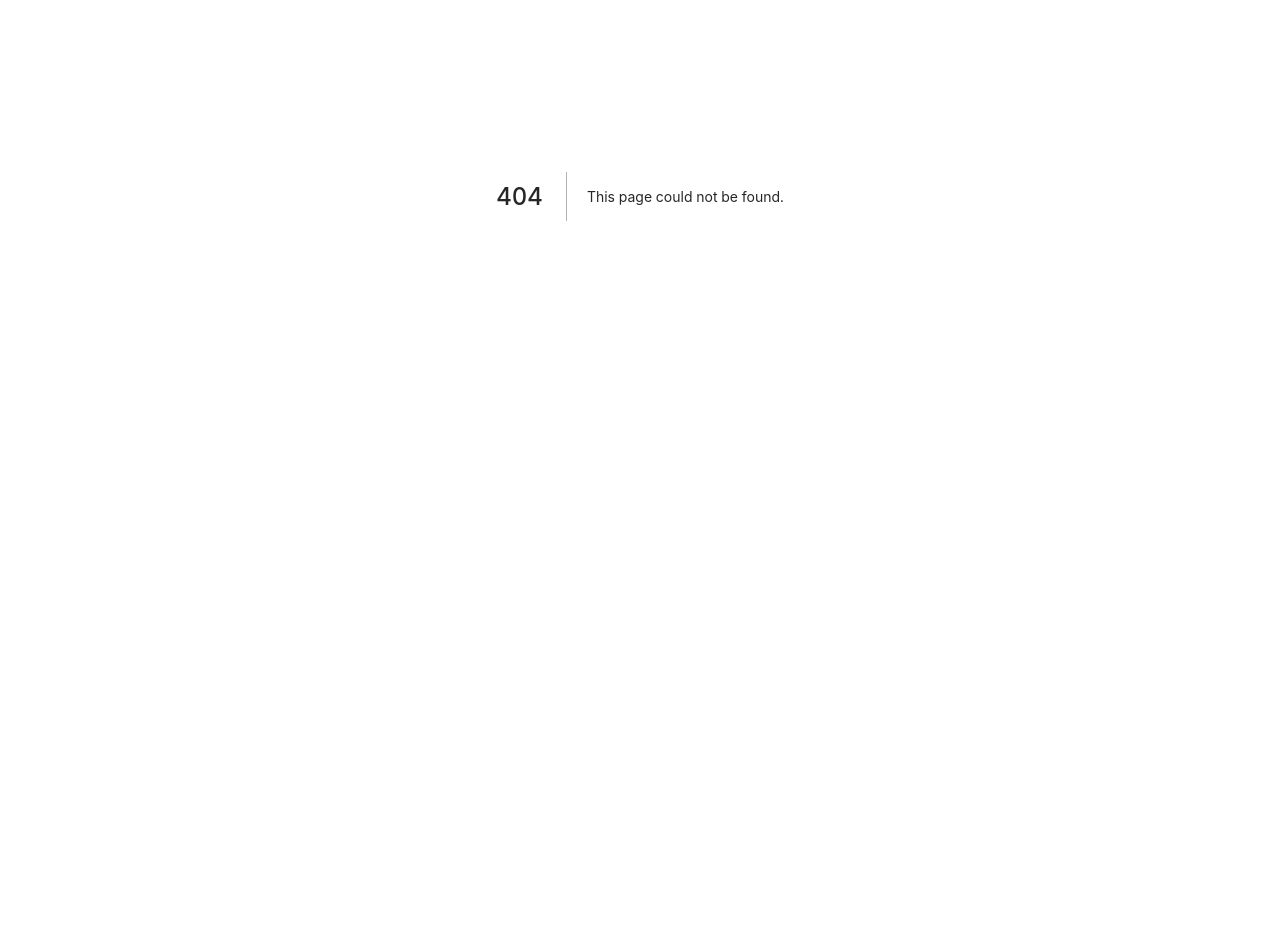
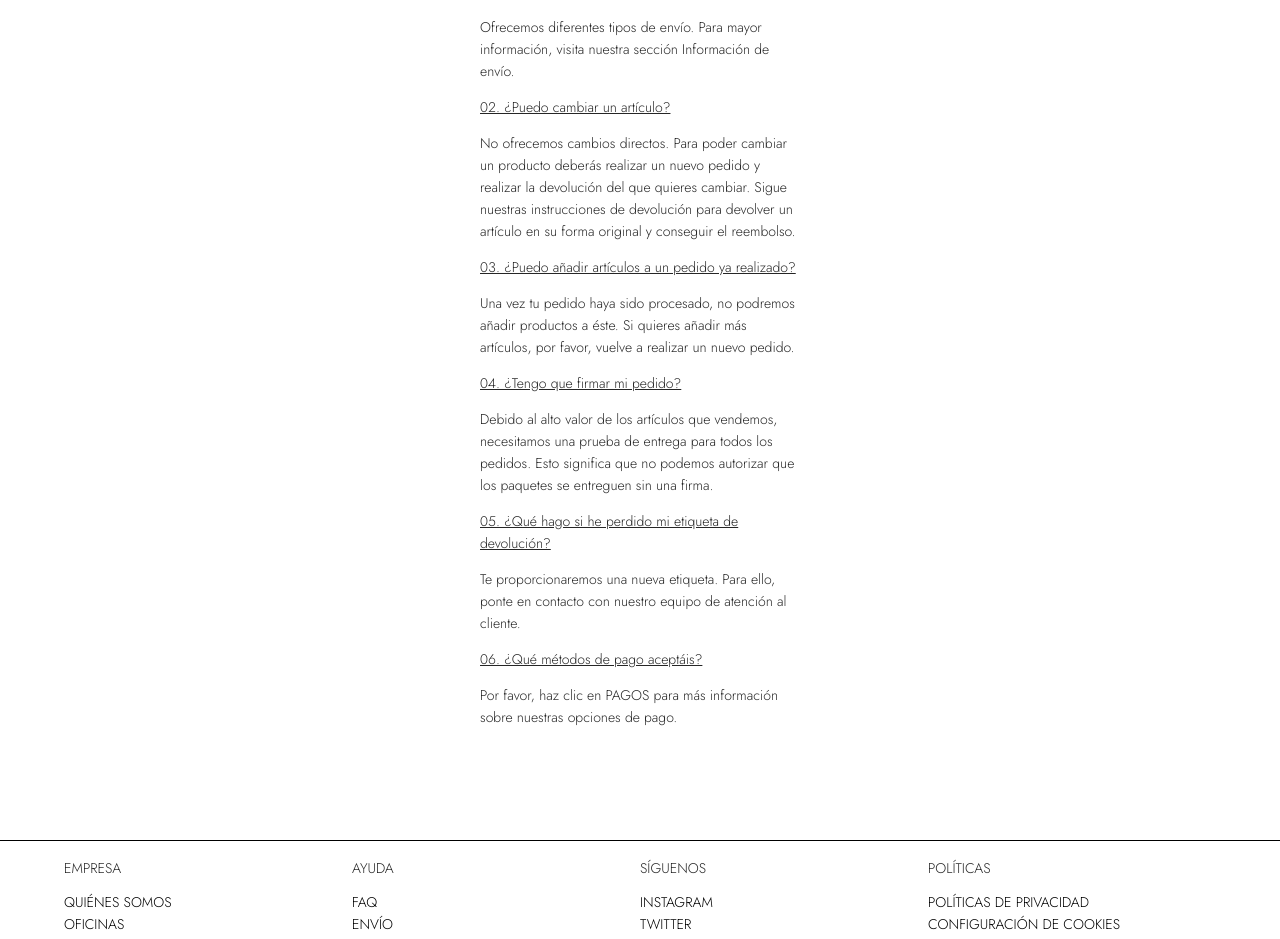
Before and after one commit to albaprate/DAW2PROY, a Next.js app: page /questions in a window 1280 px wide. Before the commit this address had no page. Shown: the part 204-1143 px from the top of the page. Before the commit the page ends 800 px from the top, so only its background shows below. Built offline with nearby package versions, Linux system fonts and the light colour scheme; a web font is replaced by a local one.

Commit message:
payment, offices, questions, workwithus pages

```diff
--- a/next.config.js
+++ b/next.config.js
@@ -15,6 +15,6 @@ module.exports = withBundleAnalyzer({
   // You can remove `basePath` if you don't need it.
   reactStrictMode: true,
   images: {
-    domains: ['mcprod.jacquemus.com', 'static.zara.net'],
+    domains: ['mcprod.jacquemus.com', 'static.zara.net','pngimg.com', 'cdn.iconscout.com','i.pinimg.com', 'res.cloudinary.com'],
   },
 });
--- a/src/components/Footer.tsx
+++ b/src/components/Footer.tsx
@@ -20,7 +20,7 @@ export const Footer = () => {
               },
               {
                 name: 'trabaja con nosotros',
-                url: 'workWithUs',
+                url: '/workWithUs',
               },
             ]}
           />
@@ -41,20 +41,7 @@ export const Footer = () => {
               },
             ]}
           />
-          <FooterSection
-            title="políticas"
-            items={[
-              {
-                name: 'políticas de privacidad',
-                url: '#',
-              },
-              {
-                name: 'configuración de cookies',
-                url: '#',
-              },
-            ]}
-          />
-          <FooterSection
+           <FooterSection
             title="síguenos"
             items={[
               {
@@ -75,6 +62,20 @@ export const Footer = () => {
               },
             ]}
           />
+          <FooterSection
+            title="políticas"
+            items={[
+              {
+                name: 'políticas de privacidad',
+                url: '#',
+              },
+              {
+                name: 'configuración de cookies',
+                url: '#',
+              },
+            ]}
+          />
+
         </div>
       </div>
     </footer>
--- /dev/null
+++ b/src/components/payMethodCard.tsx
@@ -0,0 +1,27 @@
+import React from 'react';
+
+interface IPayMethodCard {
+    key: number;
+    name: string;
+    image: string;
+  }
+const PayMethodCard = (props: IPayMethodCard) => {
+  return (
+    <>
+    <div className="h-auto">
+
+      <div className=" p-0 text-xs">
+          <img src={props.image} alt="" />
+        <div className="">
+          <h3 className="mb-1 mr-3 text-gray-900">
+            {props.name}
+          </h3>
+
+        </div>
+      </div>
+    </div>
+  </>
+  );
+}
+
+export default PayMethodCard;
--- a/src/contexts/MainContexts.ts
+++ b/src/contexts/MainContexts.ts
@@ -1,10 +1,11 @@
 import React from 'react';
 
-import { ICartProduct, IProduct } from '@/types';
+import { ICartProduct, IProduct , IPayment} from '@/types';
 
 interface IMainContext {
   products: IProduct[];
   cart: ICartProduct[];
+  payMethods: IPayment[];
   addProductToCart: (product: ICartProduct) => void;
   updateProductCartAmount: (productKey: number, newAmount: number) => void;
   removeProductCart: (key: number) => void;
@@ -13,6 +14,7 @@ interface IMainContext {
 export const MainContext = React.createContext<IMainContext>({
   products: [],
   cart: [],
+  payMethods: [],
   addProductToCart: () => {},
   updateProductCartAmount: () => {},
   removeProductCart: () => {},
--- /dev/null
+++ b/src/data/payMethods.ts
@@ -0,0 +1,29 @@
+import { IPayment } from '@/types';
+
+export const PayMethodsData: IPayment[] = [
+    {
+        key: 1,
+        name: "visa",
+        image: "http://pngimg.com/uploads/visa/visa_PNG10.png"
+    },
+    {
+        key: 2,
+        name: "mastercard",
+        image: "http://pngimg.com/uploads/mastercard/mastercard_PNG4.png"
+    },
+    {
+        key: 3,
+        name: "paypal",
+        image: "https://cdn.iconscout.com/icon/free/png-256/paypal-3628972-3030197.png"
+    },
+    {
+        key: 4,
+        name: "apple pay",
+        image: "https://i.pinimg.com/600x315/4c/6a/49/4c6a49a881eb3543e6a2299043702ae4.jpg"
+    },
+    {
+        key: 5,
+        name: "bizum",
+        image: "https://res.cloudinary.com/crunchbase-production/image/upload/c_lpad,h_256,w_256,f_auto,q_auto:eco,dpr_1/qnnaxiwx9zzocvbf5fvk"
+    },
+];
--- a/src/pages/_app.tsx
+++ b/src/pages/_app.tsx
@@ -6,7 +6,9 @@ import { MainContext } from '@/contexts/MainContexts';
 import '../styles/global.css';
 import 'antd/dist/antd.css';
 import { ProductsData } from '@/data/products';
+import { PayMethodsData } from '@/data/payMethods';
 import { ICartProduct } from '@/types';
+
 
 const MyApp = ({ Component, pageProps }: AppProps) => {
   const [cart, setCart] = useState<ICartProduct[]>([]);
@@ -62,6 +64,7 @@ const MyApp = ({ Component, pageProps }: AppProps) => {
       value={{
         products: ProductsData,
         cart,
+        payMethods: PayMethodsData,
         addProductToCart,
         removeProductCart,
         updateProductCartAmount,
--- /dev/null
+++ b/src/pages/offices.tsx
@@ -0,0 +1,20 @@
+import React from 'react';
+import Layout from '@/templates/Layout';
+
+const offices = () => {
+  return (
+    <Layout>
+          <div className='w-1/4 m-auto mb-8'>
+            <p className='text-xl uppercase'>oficinas</p>
+            <p className='underline'>España - Vinaròs</p>
+            <p className='mb-0'>c/ maria auxiliadora 25</p>
+            <p className='mb-0'>12500 Vinaròs</p>
+            <p className='mb-0'>Tel. +34 633 453 596</p>
+            <p className='mb-0'>Fax 49 40 30963340</p>
+            <p>Filial</p>
+          </div>
+    </Layout>
+  );
+}
+
+export default offices;
--- a/src/pages/payment.tsx
+++ b/src/pages/payment.tsx
@@ -1,17 +1,42 @@
 import React, { useContext } from 'react';
 import Layout from '@/templates/Layout';
-import { ProductCard } from '@/components/productCard';
+import PayMethodCard from '@/components/payMethodCard';
 import { MainContext } from '@/contexts/MainContexts';
+
 
 const payment = () => {
     const values = useContext(MainContext);
   return (
     <Layout>
-         <p>diseñador 1</p>
-      <div className="my-16 grid grid-cols-4 gap-4 xl:grid-cols-4 lg:grid-cols-3 sm:grid-cols-1">
-        {values.products.map((product) => {
+        <div className='w-1/4 m-auto mb-8'>
+        <p className='text-xl uppercase'>MÉTODOS DE PAGO</p>
+            <div className=" w-1/4  lg:w-2/4  xl:w-3/4 mb-8 grid grid-cols-2 gap-4 xl:grid-cols-4 lg:grid-cols-3 sm:grid-cols-1">
+                {values.payMethods.map((payMethod) => {
                 return (
-            <div key={product.key}>
+                    <div key={payMethod.key} className="">
+
+                        <PayMethodCard
+                            key={payMethod.key}
+                            name={payMethod.name}
+                            image={payMethod.image}
+                        />
+
+                    </div>
+                );
+                })}
+            </div>
+            <p className='text-xl uppercase mt-4'>MOMENTO DEL COBRO</p>
+            <p>Tu compra se cobrará en el momento en el que se envíe tu pedido.</p>
+            <p>Si has pagado con Paypal o con Tarjeta Regalo, el cobro se realizará justo al finalizar la compra.</p>
+            <p>Algunas entidades bancarias pueden mostrar una pre-autorización y un cargo real posterior. Este importe se desbloqueará de forma automática. Si no fuera así, te recomendamos que te pongas en contacto con tu entidad bancaria para que agilicen el desbloqueo de la pre-autorización.</p>
+
+        </div>
+    </Layout>
+  );
+}
+/* {values.products.map((product) => {
+    return (
+      <Link key={product.key} href={`/products/${product.key}`} passHref>
         <a>
           <ProductCard
             key={product.key}
@@ -21,12 +46,7 @@ const payment = () => {
             price={`${product.price}€`}
           />
         </a>
-            </div>
+      </Link>
     );
-        })}
-      </div>
-    </Layout>
-  );
-}
-
+  })} */
 export default payment;
--- /dev/null
+++ b/src/pages/questions.tsx
@@ -0,0 +1,26 @@
+import React from 'react';
+import Layout from '@/templates/Layout';
+const Questions = () => {
+  return (
+        <Layout>
+            <div className='w-1/4 m-auto mb-8'>
+            <p className='text-xl uppercase'>preguntas frecuentes</p>
+                <p className='underline'>
+                01. ¿Cuánto tarda en llegar mi pedido y cuánto cuesta el envío?</p>
+                <p>Ofrecemos diferentes tipos de envío. Para mayor información, visita nuestra sección Información de envío.</p>
+                <p className='underline'>02. ¿Puedo cambiar un artículo?</p>
+                <p>No ofrecemos cambios directos. Para poder cambiar un producto deberás realizar un nuevo pedido y realizar la devolución del que quieres cambiar. Sigue nuestras instrucciones de devolución para devolver un artículo en su forma original y conseguir el reembolso.</p>
+                <p className='underline'>03. ¿Puedo añadir artículos a un pedido ya realizado?</p>
+                <p>Una vez tu pedido haya sido procesado, no podremos añadir productos a éste. Si quieres añadir más artículos, por favor, vuelve a realizar un nuevo pedido.</p>
+                <p className='underline'>04. ¿Tengo que firmar mi pedido?</p>
+                <p>Debido al alto valor de los artículos que vendemos, necesitamos una prueba de entrega para todos los pedidos. Esto significa que no podemos autorizar que los paquetes se entreguen sin una firma.</p>
+                <p className='underline'>05. ¿Qué hago si he perdido mi etiqueta de devolución?</p>
+                <p>Te proporcionaremos una nueva etiqueta. Para ello, ponte en contacto con nuestro equipo de atención al cliente.</p>
+                <p className='underline'>06. ¿Qué métodos de pago aceptáis?</p>
+                <p>Por favor, haz clic en PAGOS para más información sobre nuestras opciones de pago.</p>
+            </div>
+        </Layout>
+  );
+}
+
+export default Questions;
--- a/src/pages/shipping.tsx
+++ b/src/pages/shipping.tsx
@@ -4,7 +4,7 @@ import Layout from '@/templates/Layout';
 const shipping = () => {
   return (
    <Layout>
-       <div className='w-1/4 m-auto'>
+       <div className='w-1/4 m-auto mb-8'>
             <p className='text-xl uppercase'>MÉTODOS DE ENVÍO Y COSTE</p>
             <p>Las opciones de envío pueden variar en función de la dirección de entrega, la hora de tu compra y la disponibilidad de los artículos.</p>
             <p>En el momento de procesar tu compra, te mostraremos los métodos de envío disponibles, el coste y la fecha de entrega de tu pedido.</p>
--- /dev/null
+++ b/src/pages/workWithUs.tsx
@@ -0,0 +1,17 @@
+import React from 'react';
+import Layout from '@/templates/Layout';
+
+const workWithUs = () => {
+  return (
+        <Layout>
+            <div className='w-1/4 m-auto mb-8'>
+            <p className='text-xl uppercase'>trabaja con nosotros</p>
+            <p>Porque cada día surgen nuevas días y se crean nuevos diseños,
+                porque queremos conectar las prendas con las personas que la admiran.
+                Y sabemos que para conseguir que las personas vistas las prendas que les enamoran necesitamos un equipo.Queremos conseguir sueños contigo.</p>
+            </div>
+        </Layout>
+  );
+}
+
+export default workWithUs;
--- a/src/types.ts
+++ b/src/types.ts
@@ -25,3 +25,9 @@ export interface ICartProduct {
   productKey: IProduct['key'];
   productPrice: IProduct['price'];
 }
+
+export interface IPayment {
+  key: number;
+  name: string;
+  image: string;
+}
```
Lines whose indentation alone changed are shown as unchanged.
